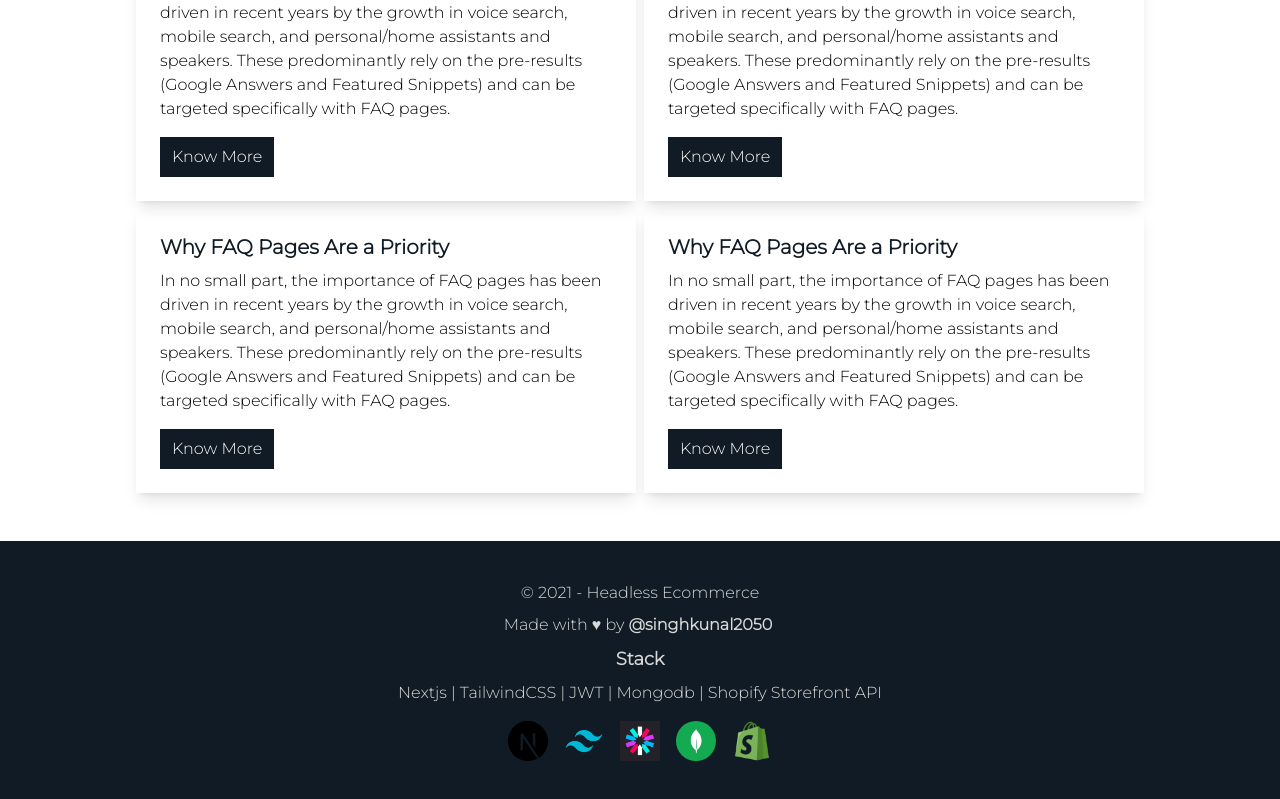
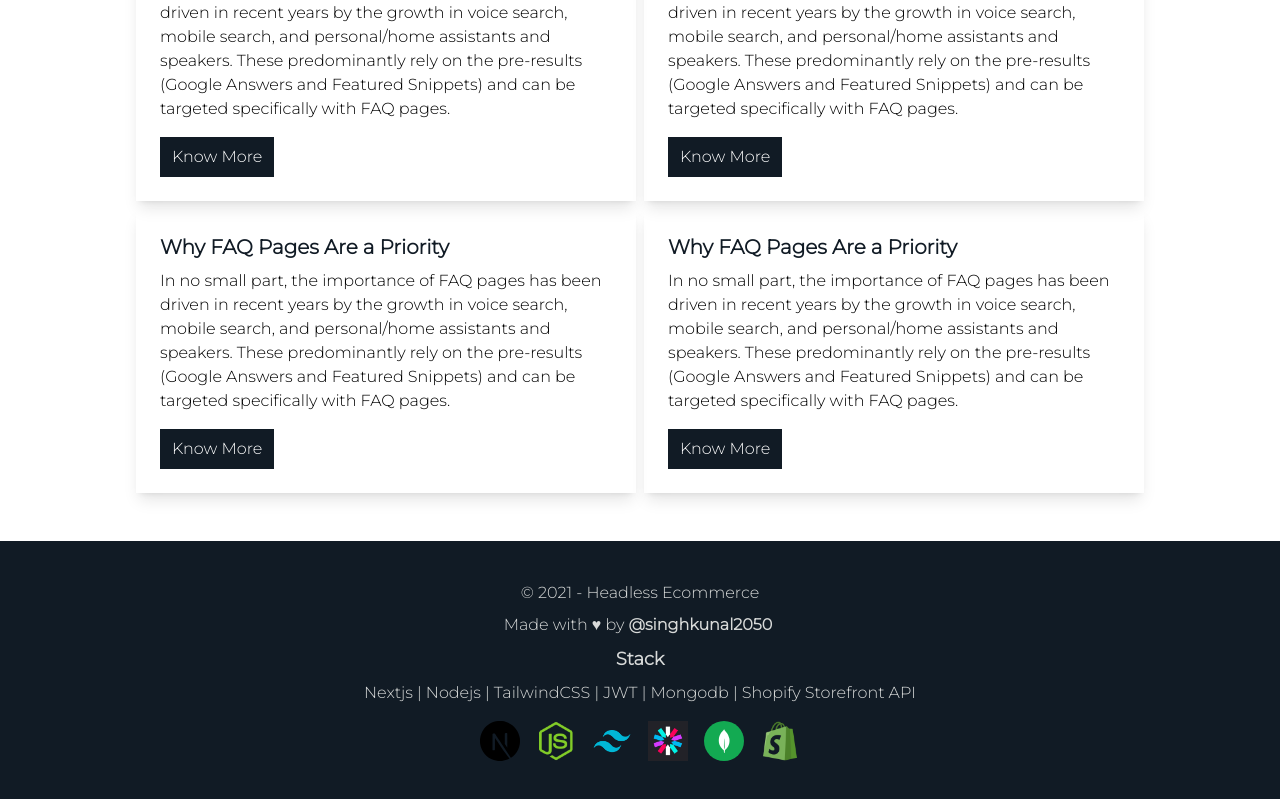
Before and after one commit to singhkunal2050/HeadlessEcommerce, a Next.js app: page / in a window 1280 px wide. Shown: the part 1961-2760 px from the top of the page. Built offline with nearby package versions, Linux system fonts and the light colour scheme; no server answers; what shopify-buy would draw is missing.

Commit message:
added node icons💀

```diff
--- a/components/Footer.jsx
+++ b/components/Footer.jsx
@@ -19,9 +19,10 @@ function Footer() {
           </a>
         </p>
         <h2 className="pt-2 pb-2 text-lg font-bold">Stack</h2>
-        <p> Nextjs | TailwindCSS | JWT | Mongodb | Shopify Storefront API</p>
+        <p> Nextjs | Nodejs | TailwindCSS | JWT | Mongodb | Shopify Storefront API</p>
         <div className="flex gap-4 justify-center pt-4">
           <Image src="/next-js.svg" width={40} height={40} />
+          <Image src="/node.webp" width={40} height={40} />
           <Image src="/tailwind.png" width={40} height={40} />
           <Image src="/jwt.png" width={40} height={40} />
           <Image src="/mongodb.svg" width={40} height={40} />
```
Also changed, not shown: public/node.webp (added).
